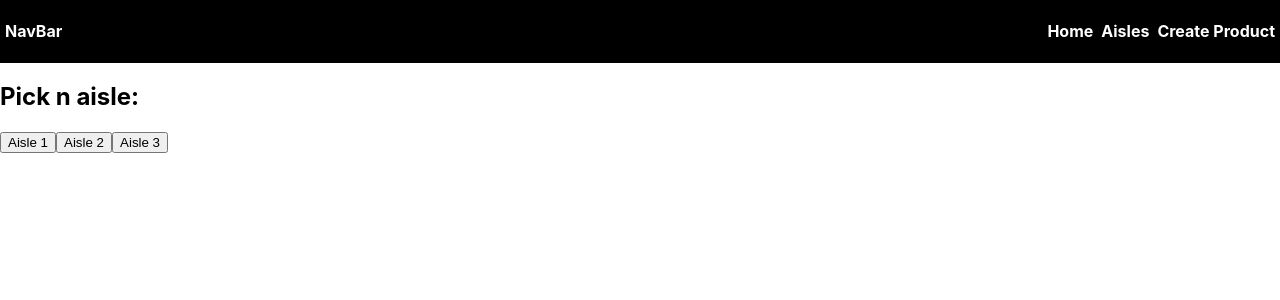
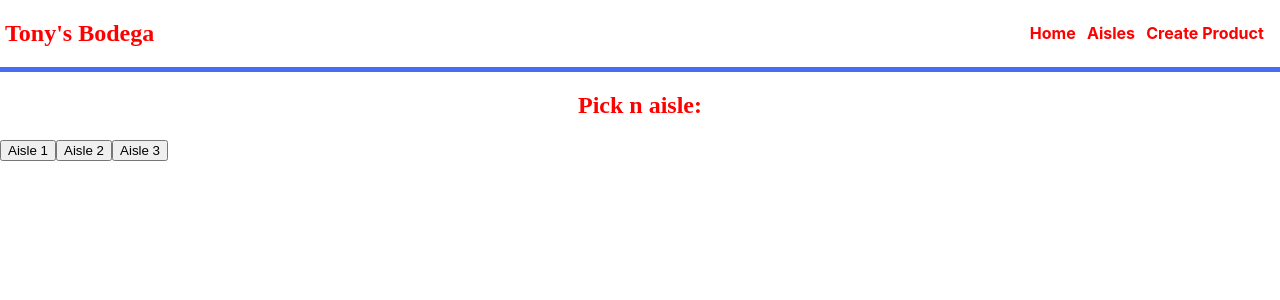
Before and after one commit to pancholo35/Tonys-Bodega, a React (Create React App) app in the folder client/: page / in a window 1280 px wide. Both pictures are taken after a click on the button "OPEN FOR BUSINESS". Shown: the top 300 px of the page. Built offline with nearby package versions, Linux system fonts and the light colour scheme.

Commit message:
started styling and fixed create

```diff
--- a/client/src/App.css
+++ b/client/src/App.css
@@ -25,17 +25,16 @@ form {
   justify-content: space-between;
   align-items: center;
 
-  margin-bottom: 5px;
   padding: 0px 5px 0px 5px;
-  color: white;
-  background-color: black;
+  border-bottom: 5px solid rgb(72, 109, 245);
+  background-color: white;
 }
 
 .navbar a {
   text-decoration: none;
-  color: white;
+  color: red;
   font-weight: bold;
-  margin-left: 0.5em;
+  margin-right: 0.7em;
 }
 
 .links {
@@ -62,6 +61,12 @@ form {
   align-items: center;
 }
 
+.heading {
+  font-family: 'Brush Scriipt MT', cursive;
+  color: red;
+  text-align: center;
+}
+
 #create-button {
   margin: 10px;
 }
@@ -74,3 +79,32 @@ form {
   display: flex;
   justify-content: space-around;
 }
+
+#home-page {
+  display: flex;
+  flex-direction: column;
+  justify-content: center;
+  align-items: center;
+
+  width: 100vw;
+  height: 100vh;
+  background-image: url(https://external-content.duckduckgo.com/iu/?u=https%3A%2F%2Fi.pinimg.com%2Foriginals%2F70%2F90%2F5e%2F70905ede1c5de90640b272f34cbee4a5.jpg&f=1&nofb=1&ipt=d6c882f5e0b18592e7fc336ce2e103520097c7ad0fcd654dc08da8b8ce9739bc&ipo=images);
+  background-size: cover;
+}
+
+#home-title {
+  margin-top: 0;
+  padding: 2vw;
+  max-width: fit-content;
+  background-color: white;
+  border: solid 5px rgb(72, 109, 245);
+  border-radius: 4vw;
+  font-size: 5vw;
+}
+
+#home-button {
+  padding: 5px;
+  background-color: red;
+  border: 2px solid white;
+  color: white;
+}
--- a/client/src/components/Form.jsx
+++ b/client/src/components/Form.jsx
@@ -36,6 +36,7 @@ const Form = (props) => {
         formState
       )
       navigate(-1)
+      console.log(res)
       props.setProduct(res.data[0])
       props.setSelectedShelf(res.data[1])
     } else {
@@ -63,9 +64,11 @@ const Form = (props) => {
   return (
     <div>
       {props.update ? (
-        <h4>Update Product on Shelf #{props.selectedShelf.shelf_number}</h4>
+        <h4 className="heading">
+          Update Product on Shelf #{props.selectedShelf.shelf_number}
+        </h4>
       ) : (
-        <h4>Create product on Shelf #{num}</h4>
+        <h4 className="heading">Create product on Shelf #{num}</h4>
       )}
       <form onSubmit={handleSubmit}>
         <label htmlFor="name">Name:</label>
--- a/client/src/components/Nav.jsx
+++ b/client/src/components/Nav.jsx
@@ -3,7 +3,7 @@ import { Link } from 'react-router-dom'
 const Nav = () => {
   return (
     <nav className="navbar">
-      <h4>NavBar</h4>
+      <h2 className="heading">Tony's Bodega</h2>
       <div className="links">
         <Link to="/">Home</Link>
         <Link to="/aisle">Aisles</Link>
--- a/client/src/components/Product.jsx
+++ b/client/src/components/Product.jsx
@@ -39,14 +39,14 @@ const Product = (props) => {
     <div>
       <div className="product">
         <section>
-          <h1>{product && product.name}</h1>
+          <h1 className="heading">{product && product.name}</h1>
           <img
             src={product && product.image}
             alt={product && product.name}
             width="200"
             height="200"
           />
-          <h4>product id: {product && product._id}</h4>
+          <p>product id: {product && product._id}</p>
         </section>
         <section>
           {formToggle && (
--- a/client/src/pages/Aisle.js
+++ b/client/src/pages/Aisle.js
@@ -14,7 +14,7 @@ const Aisles = (props) => {
 
   return (
     <div className="aisles">
-      <h2>Pick n aisle:</h2>
+      <h2 className="heading">Pick n aisle:</h2>
       <button type="button" onClick={() => getAisle(1)}>
         Aisle 1
       </button>
--- a/client/src/pages/Home.js
+++ b/client/src/pages/Home.js
@@ -4,9 +4,11 @@ const Home = () => {
   const navigate = useNavigate()
 
   return (
-    <div>
-      <h3>Tony's Bodega</h3>
-      <button type="button" onClick={() => navigate('aisle')}>
+    <div id="home-page">
+      <h1 className="heading" id="home-title">
+        Tony's Bodega
+      </h1>
+      <button id="home-button" type="button" onClick={() => navigate('aisle')}>
         OPEN FOR BUSINESS
       </button>
     </div>
--- a/client/src/pages/Shelf.js
+++ b/client/src/pages/Shelf.js
@@ -18,7 +18,9 @@ const Shelf = (props) => {
 
   return selectedShelf ? (
     <div className="product-list-body">
-      <h1>Shelf #{selectedShelf && selectedShelf.shelf_number}</h1>
+      <h1 className="heading">
+        Shelf #{selectedShelf && selectedShelf.shelf_number}
+      </h1>
       {selectedShelf.products &&
         selectedShelf.products.map((product) => (
           <div className="product-listing" key={product.product_id}>
@@ -38,7 +40,7 @@ const Shelf = (props) => {
     </div>
   ) : (
     <div className="shelf-list">
-      <h1>
+      <h1 className="heading">
         {props.aisle_data &&
           props.aisle_data.shelves.map((shelf) => (
             <button key={shelf.shelf_number} onClick={() => handleClick(shelf)}>
```
Also changed, not shown: 2 other files (tests, documents, lock files or other folders).
